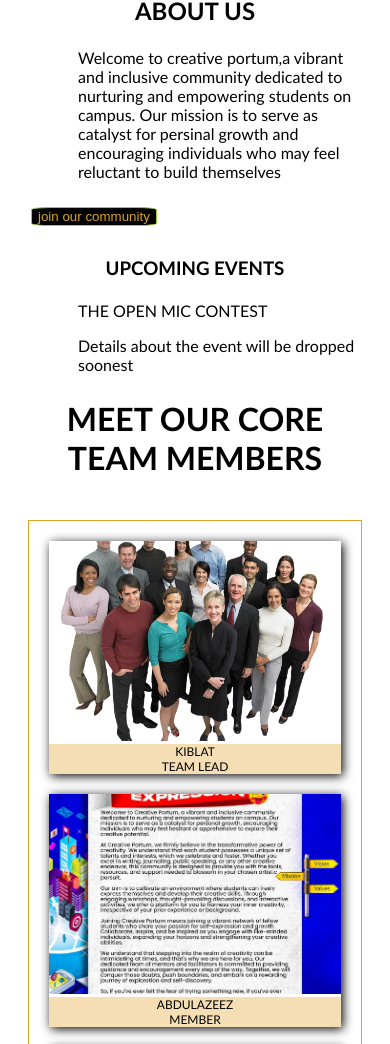
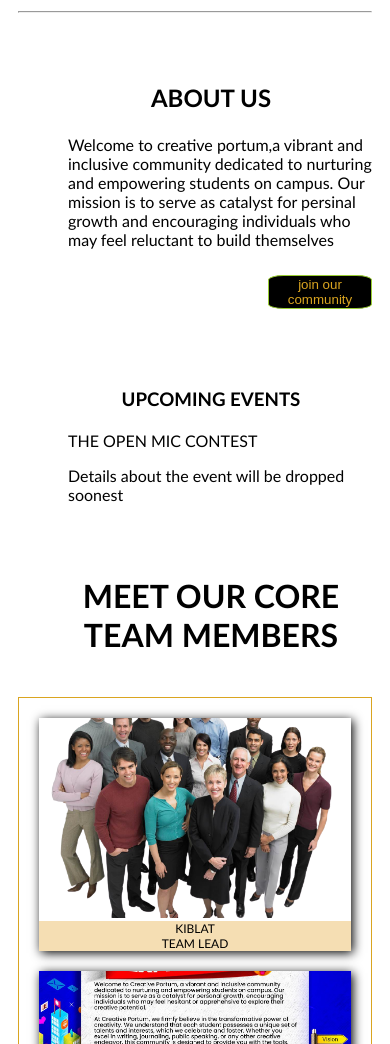
Before and after one commit to Carbonnetwork001/samples, a plain HTML site: page index.html in a window 390 px wide. Shown: the part 784-1828 px from the top of the page. Drawn offline with Linux system fonts and the light colour scheme.

Commit message:
media query

```diff
--- a/styles.css
+++ b/styles.css
@@ -1,7 +1,3 @@
-header {
-    color: aliceblue;
-}
-
 body {
     background-color: white;
     padding: 20px;
@@ -208,34 +204,22 @@ footer {
         padding: 5px;
         font-size: 0.8em;
     }
-     h1{
-        padding: 3px;
-        font-size: 1rem bold;
-        text-align: center;
-     }
-    h2 {
-        padding: 3px;
-        font-size: 1rem bold;
-        text-align: center;
-    }
 
-  h3{  padding: 3px;
-        font-size: 1rem bold;
-        text-align: center;
-  }
 
-  h4 {
+h1,h2,h3,h4,h5{
+    text-align: center;
+    font-weight: bolder;
+    color: black;
     padding: 3px;
-        font-size: 1rem bold;
-        text-align: center;
-  }
+    padding-top: 50px;
+    padding-left: 35px;
 
-  h5 {
-    padding: 3px;
-        font-size: 1rem bold;
-        text-align: center;
-  }
-
+}
+body {
+    background-color: white;
+    padding: 10px;
+    font-family:'Gill Sans', 'Gill Sans MT', Calibri, 'Trebuchet MS', sans-serif;
+}
     .logo {
         float: none;
         width: 50%;
@@ -258,4 +242,14 @@ footer {
       footer p{
          text-align: center;
       }
+
+      button  {
+        background-color: black;
+        border: 1px solid yellowgreen;
+        border-radius: 15%;
+        margin-left: 250px;
+        margin-top: 10px;
+        margin-bottom: 10px;
+    }
+
 }
```
